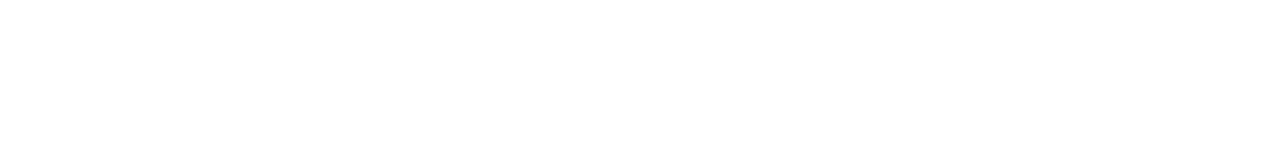
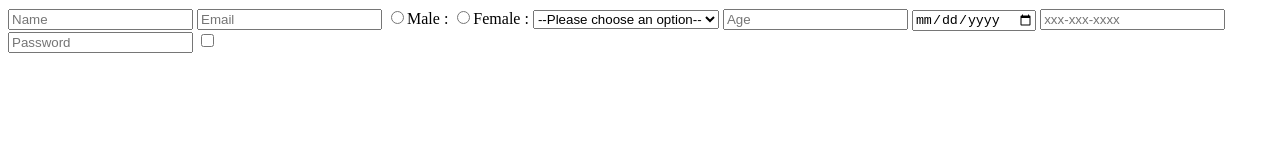
Before and after one commit to acciojob/signup-form-car-Andrew-jayaraju, a website: page main.html in a window 1280 px wide. Drawn offline with Linux system fonts and the light colour scheme.

Commit message:
created a submission

```diff
--- a/main.html
+++ b/main.html
@@ -10,7 +10,20 @@
 	<!-- the entire body must be written by student -->
     <script type="text/javascript" src="./script.js">
 </script>
-
+	<form action="" method="post">
+        <input type="text" id="name" placeholder="Name" required>
+        <input type="email" id="email" placeholder="Email" required>
+        <input type="radio" id="gender_m" required>Male :
+        <input type="radio" id="gender_f" required>Female :
+        <select name="Car Brands" id="cars" required>
+            <option>--Please choose an option--</option>
+        </select>
+        <input type="number" id="age" placeholder="Age" required>
+        <input type="date" id="dob" required>
+        <input type="tel" id="tel" placeholder="xxx-xxx-xxxx">
+        <input type="password" id="password" placeholder="Password" required>
+        <input type="checkbox" id="tos" required>
+    </form>
 </body>
 
 </html>
```
